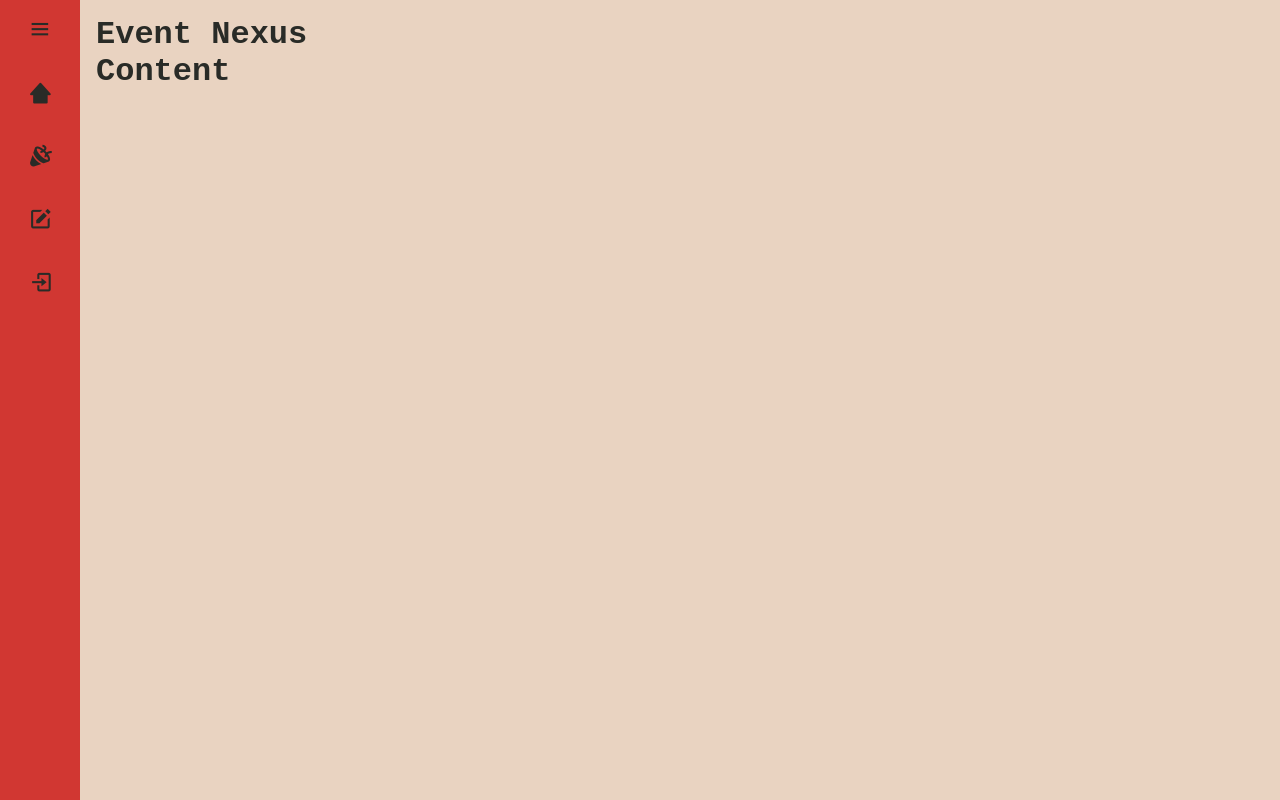
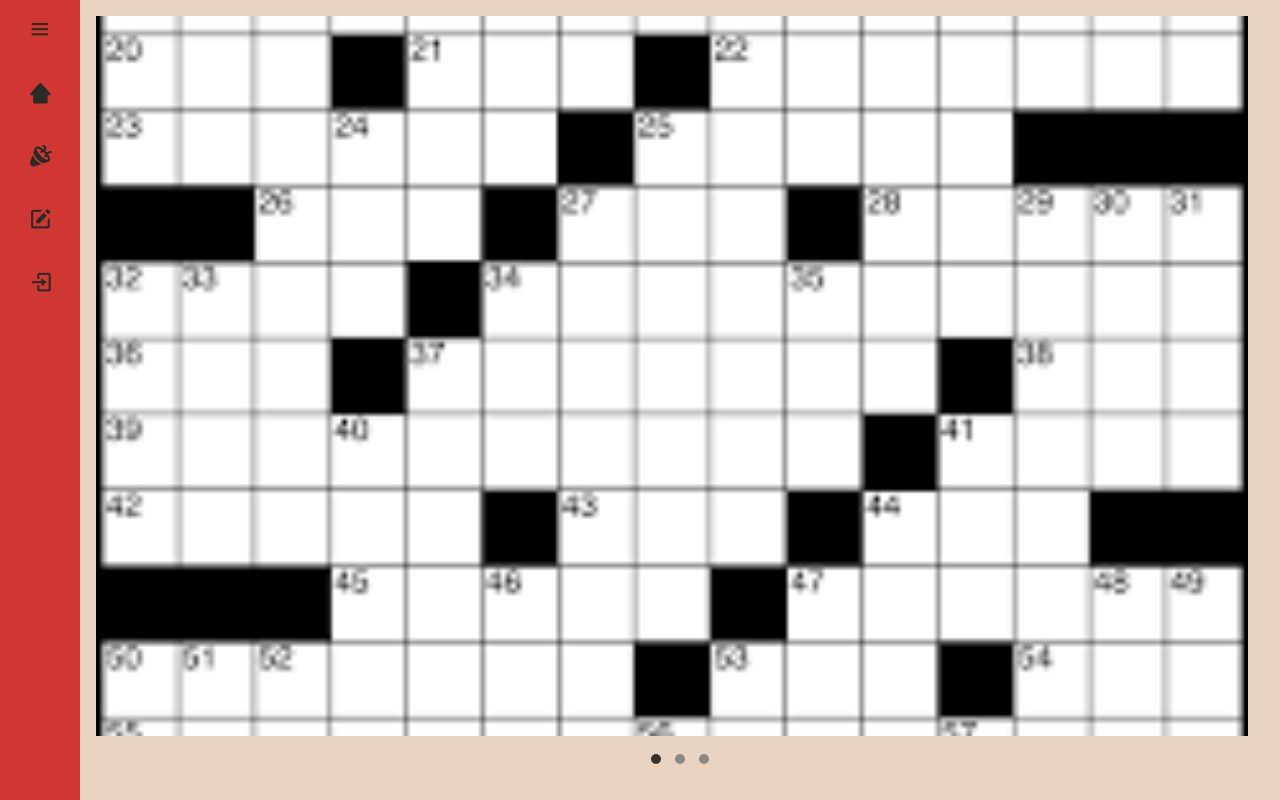
Before and after one commit to ArshiyaHafis/Event-Management-System, a Django app: page / in a window 1280 px wide. Run offline with Django 4.2, Linux system fonts and the light colour scheme.

Commit message:
event slider

```diff
--- a/src/ems/ems_app/static/css/style.css
+++ b/src/ems/ems_app/static/css/style.css
@@ -2,13 +2,61 @@
     margin:0;
     padding:0;
     box-sizing: border-box;
-    font-family: 'Courier New', Courier, monospace;
+    /* font-family: 'Courier New', Courier, monospace; */
 }
 .pp{
     width: 50px;
     border-radius: 100%;
     border: 1px solid #E8B82E;
+}
+.slider {
+    width: 100%;
+    overflow: hidden;
+  }
 
+  .slide {
+    display: none;
+  }
+
+  .slide img {
+    width: 100%;
+    height: auto;
+  }
+
+  /* Optional: Add styles for navigation buttons */
+
+  .slider-nav {
+    text-align: center;
+    margin-top: 10px;
+  }
+
+  .slider-nav button {
+    display: inline-block;
+    width: 10px;
+    height: 10px;
+    border-radius: 50%;
+    background-color: #888;
+    border: none;
+    margin: 0 5px;
+    padding: 0;
+  }
+
+  .slider-nav button.active {
+    background-color: #333;
+  }
+  .slide img {
+    width: 90vw; /* Set width to 100% of viewport width */
+    height: 90vh; /* Set height to 100% of viewport height */
+    object-fit: cover; /* Maintain aspect ratio and cover the entire slide */
+  }
+
+
+.title-holder{
+    background-color: #E8B82E;
+    margin: 0;
+    padding: 0;
+    height:100vh;
+    width: 180vh;
 }
 
 .sidebar{
@@ -232,6 +280,9 @@
     box-shadow: 0px 2px 4px rgba(0, 0, 0, 0.5);
 }
 
+.event-card {
+    position: relative;
+  }
 .event-container a {
     color: #292B27; /* Set the color of the link */
     text-decoration: none; /* Remove underline */
--- a/src/ems/ems_app/templates/base.html
+++ b/src/ems/ems_app/templates/base.html
@@ -91,8 +91,6 @@
 	</div>
 	<div class="main-content">
 		<div class="container">
-			<h1>Event Nexus</h1>
-			<h1>Content</h1>
 			<main>{% block content %} {% endblock %}</main>
 		</div>
 	</div>
--- a/src/ems/ems_app/templates/home.html
+++ b/src/ems/ems_app/templates/home.html
@@ -1,11 +1,63 @@
 {% extends 'base.html' %}
 {% load static %}
 {% csrf_token %}
+
 {% block content %}
+<div class="slider">
+	<div class="slide">
+		<img src="/media/images/download.png" alt="Image 1">
+	</div>
+	<div class="slide">
+		<img src="/media/images/downloadt.jpg" alt="Image 2">
+	</div>
+	<div class="slide">
+		<img src="/media/images/pika.png" alt="Image 3">
+	</div>
+</div>
 
-{% for field, errors in error %}
-    {% for i in errors %}
-      <li>{{ field }}: {{ i }}</li>
-    {% endfor %}
-  {% endfor %}
+<div class="slider-nav">
+	<button class="active"></button>
+	<button></button>
+	<button></button>
+</div>
+
+<script>
+	// Get the slide elements and navigation buttons
+	var slides = document.getElementsByClassName('slide');
+	var navButtons = document.getElementsByClassName('slider-nav')[0].getElementsByTagName('button');
+
+	// Initialize the current slide index
+	var currentSlide = 0;
+
+	// Show the first slide
+	slides[currentSlide].style.display = 'block';
+	navButtons[currentSlide].className = 'active';
+
+	// Function to switch to the next slide
+	function nextSlide() {
+		slides[currentSlide].style.display = 'none';
+		navButtons[currentSlide].className = '';
+
+		currentSlide = (currentSlide + 1) % slides.length;
+
+		slides[currentSlide].style.display = 'block';
+		navButtons[currentSlide].className = 'active';
+	}
+
+	// Add event listeners to the navigation buttons
+	for (var i = 0; i < navButtons.length; i++) {
+		navButtons[i].addEventListener('click', function() {
+			slides[currentSlide].style.display = 'none';
+			navButtons[currentSlide].className = '';
+
+			currentSlide = Array.prototype.indexOf.call(navButtons, this);
+
+			slides[currentSlide].style.display = 'block';
+			navButtons[currentSlide].className = 'active';
+		});
+	}
+
+	// Automatically switch to the next slide every 3 seconds
+	setInterval(nextSlide, 3000);
+</script>
 {% endblock %}
```
Also changed, not shown: src/ems/ems_app/templates/dashboard.html (+50 -1 lines), src/ems/db.sqlite3.
